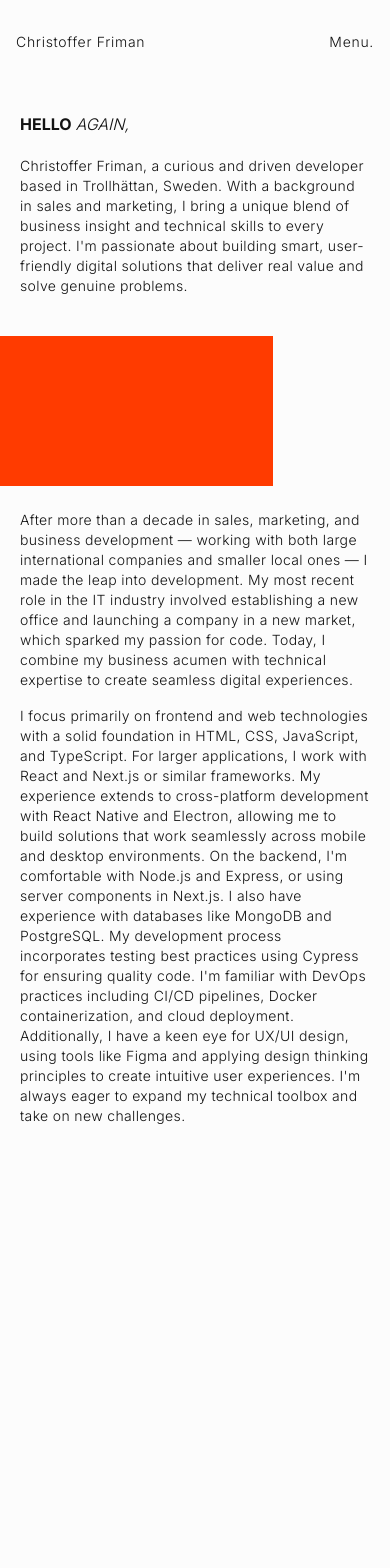
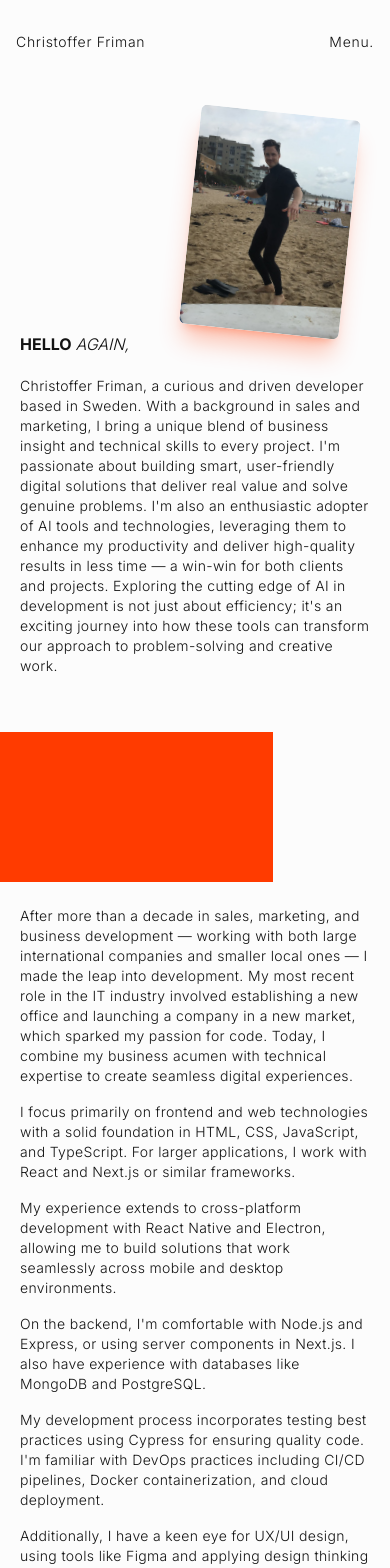
Before and after one commit to chrisfrimango/portfolio-next, a Next.js app: page /about in a window 390 px wide. Shown: the top 1568 px of the page. Before the commit the page ends 1166 px from the top, so only its background shows below. Built offline with nearby package versions, Linux system fonts and the light colour scheme.

Commit message:
Update about section

```diff
--- a/src/app/about/page.tsx
+++ b/src/app/about/page.tsx
@@ -13,7 +13,8 @@ export const metadata: Metadata = {
 export default function About() {
   return (
     <div className="w-full flex flex-col sm:justify-center sm:mt-38 relative">
-      <div className="hidden w-[150px] h-[220px] sm:w-[250px] sm:h-[350px] shadow-xl z-10 overflow-hidden rounded-md mx-auto sm:items-start transform rotate-6">
+      <div className="flex justify-end px-5 pr-10 sm:hidden">
+        <div className="w-[160px] h-[220px] shadow-xl shadow-[#ff3b00]/30 z-10 overflow-hidden rounded-md transform rotate-6">
           <Image
             src={meSurfing}
             alt="Developer"
@@ -22,6 +23,7 @@ export default function About() {
             className="object-cover"
             priority
           />
+        </div>
       </div>
       <TextSection
         title={"Hello"}
--- a/src/components/TextSection.tsx
+++ b/src/components/TextSection.tsx
@@ -22,19 +22,31 @@ const TextSection: React.FC<TextSectionProps> = ({
             </span>
           )}
         </h1>
-        <p className="text-sm font-light text-[#131313] mt-5 tracking-wide">
-          {descriptionSection1}
-        </p>
+        <div className="text-sm font-light text-[#131313] mt-5 tracking-wide">
+          {descriptionSection1?.split('\n\n').map((paragraph, index) => (
+            <p key={index} className="mb-4">
+              {paragraph}
+            </p>
+          ))}
+        </div>
       </section>
       {children}
       <section className="mb-10 px-5 sm:max-w-[450px] mx-auto">
-        <p className="text-sm font-light text-[#131313] sm:mt-10 tracking-wide">
-          {descriptionSection2}
-        </p>
+        <div className="text-sm font-light text-[#131313] sm:mt-10 tracking-wide">
+          {descriptionSection2?.split('\n\n').map((paragraph, index) => (
+            <p key={index} className="mb-4">
+              {paragraph}
+            </p>
+          ))}
+        </div>
         {descriptionSection3 && (
-          <p className="text-sm font-light text-[#131313] mt-4 tracking-wide">
-            {descriptionSection3}
-          </p>
+          <div className="text-sm font-light text-[#131313] mt-4 tracking-wide">
+            {descriptionSection3?.split('\n\n').map((paragraph, index) => (
+              <p key={index} className="mb-4">
+                {paragraph}
+              </p>
+            ))}
+          </div>
         )}
       </section>
     </>
--- a/src/data/about.json
+++ b/src/data/about.json
@@ -2,7 +2,7 @@
   "content": [
     {
       "title": "Who am I?",
-      "description": "Christoffer Friman, a curious and driven developer based in Trollhättan, Sweden. With a background in sales and marketing, I bring a unique blend of business insight and technical skills to every project. I'm passionate about building smart, user-friendly digital solutions that deliver real value and solve genuine problems."
+      "description": "Christoffer Friman, a curious and driven developer based in Sweden. With a background in sales and marketing, I bring a unique blend of business insight and technical skills to every project. I'm passionate about building smart, user-friendly digital solutions that deliver real value and solve genuine problems. I'm also an enthusiastic adopter of AI tools and technologies, leveraging them to enhance my productivity and deliver high-quality results in less time — a win-win for both clients and projects. Exploring the cutting edge of AI in development is not just about efficiency; it's an exciting journey into how these tools can transform our approach to problem-solving and creative work."
     },
     {
       "title": "My Journey",
@@ -10,7 +10,7 @@
     },
     {
       "title": "Technical Skills",
-      "description": "I focus primarily on frontend and web technologies with a solid foundation in HTML, CSS, JavaScript, and TypeScript. For larger applications, I work with React and Next.js or similar frameworks. My experience extends to cross-platform development with React Native and Electron, allowing me to build solutions that work seamlessly across mobile and desktop environments. On the backend, I'm comfortable with Node.js and Express, or using server components in Next.js. I also have experience with databases like MongoDB and PostgreSQL. My development process incorporates testing best practices using Cypress for ensuring quality code. I'm familiar with DevOps practices including CI/CD pipelines, Docker containerization, and cloud deployment. Additionally, I have a keen eye for UX/UI design, using tools like Figma and applying design thinking principles to create intuitive user experiences. I'm always eager to expand my technical toolbox and take on new challenges."
+      "description": "I focus primarily on frontend and web technologies with a solid foundation in HTML, CSS, JavaScript, and TypeScript. For larger applications, I work with React and Next.js or similar frameworks.\n\nMy experience extends to cross-platform development with React Native and Electron, allowing me to build solutions that work seamlessly across mobile and desktop environments.\n\nOn the backend, I'm comfortable with Node.js and Express, or using server components in Next.js. I also have experience with databases like MongoDB and PostgreSQL.\n\nMy development process incorporates testing best practices using Cypress for ensuring quality code. I'm familiar with DevOps practices including CI/CD pipelines, Docker containerization, and cloud deployment.\n\nAdditionally, I have a keen eye for UX/UI design, using tools like Figma and applying design thinking principles to create intuitive user experiences. I'm always eager to expand my technical toolbox and take on new challenges."
     }
   ]
 }
```
Lines whose indentation alone changed are shown as unchanged.
